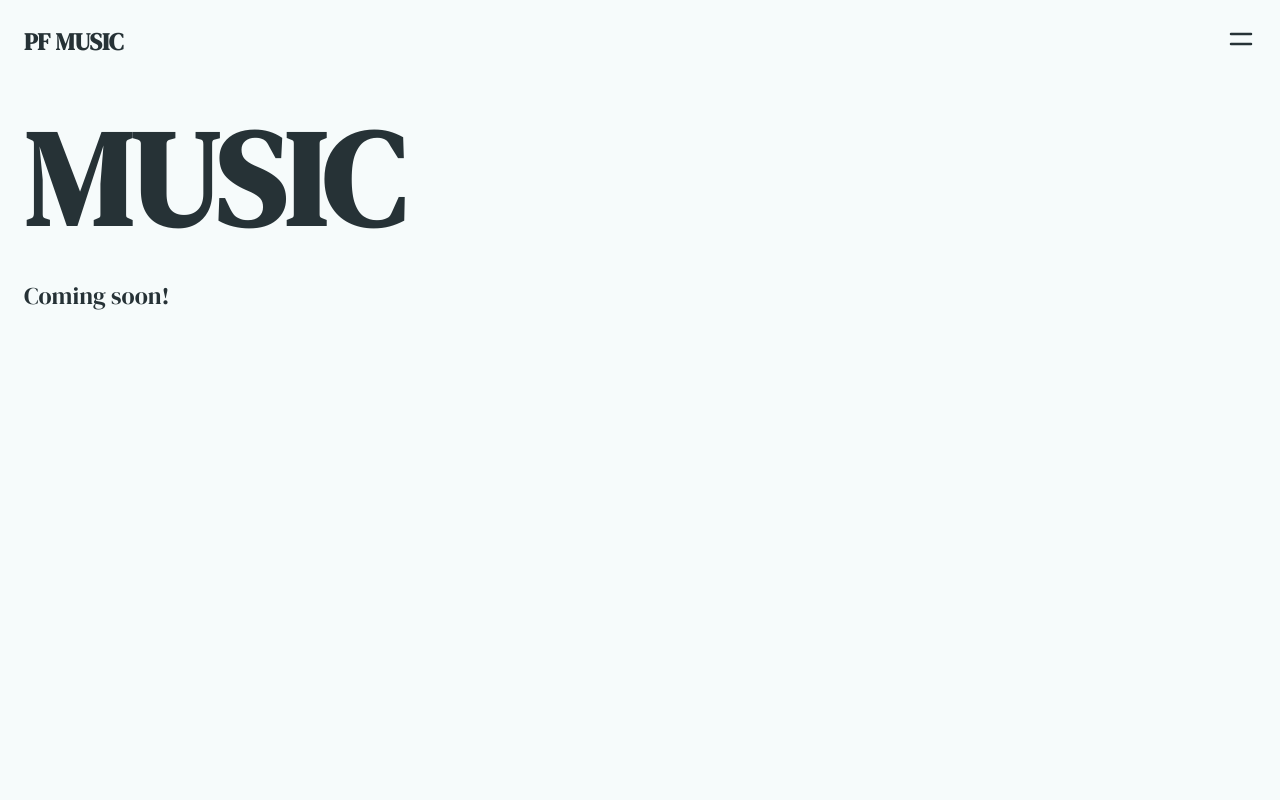
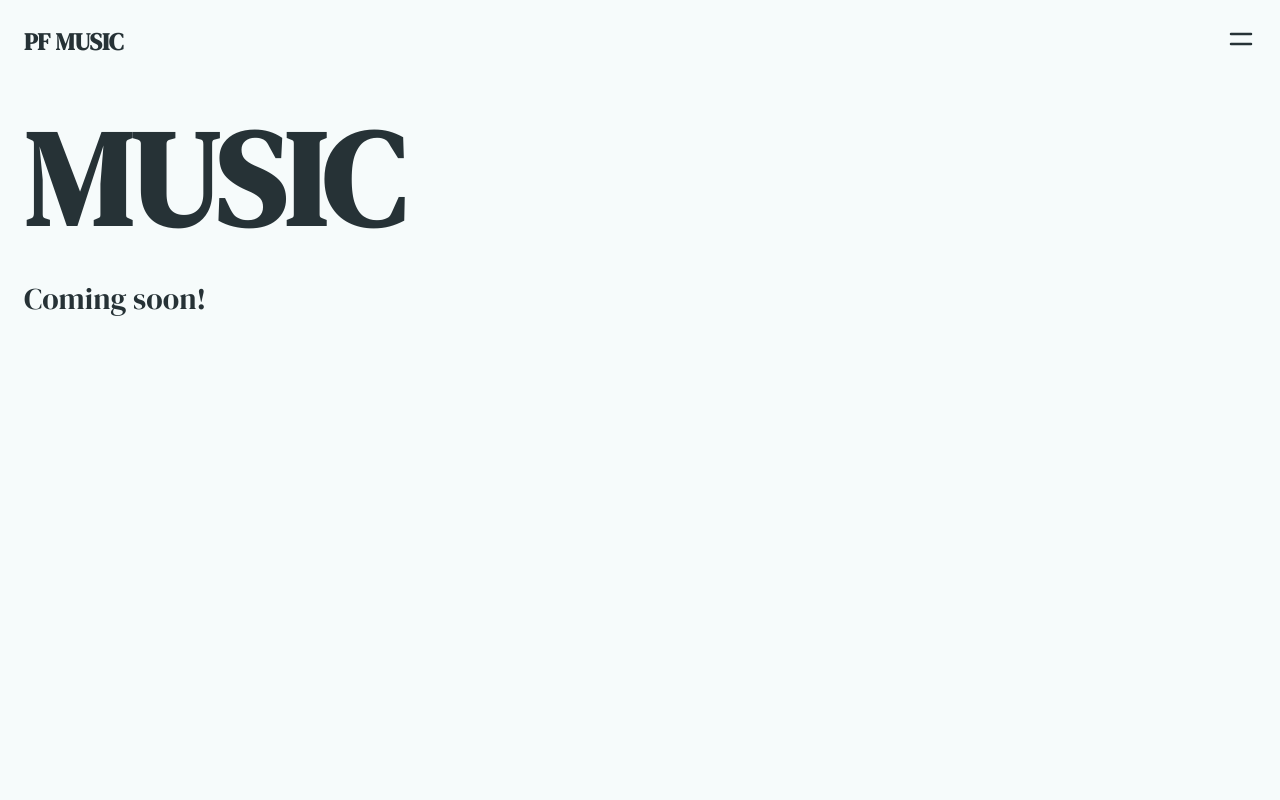
Before and after one commit to hannahf86/pf-music, a React (Vite) app: page /music in a window 1280 px wide. Shown: the top 800 px of the page. Built offline with nearby package versions, Linux system fonts and the light colour scheme.

Commit message:
font seze altered

```diff
--- a/src/Pages/Music.jsx
+++ b/src/Pages/Music.jsx
@@ -16,7 +16,7 @@ const Music = () => {
   return (
     <div id="music" className={styles.background}>
       <h1 className={styles.title}>MUSIC</h1>
-      <p className="font-serif text-base">Coming soon!</p>
+      <p className="font-serif text-lg">Coming soon!</p>
     </div>
   );
 };
```
